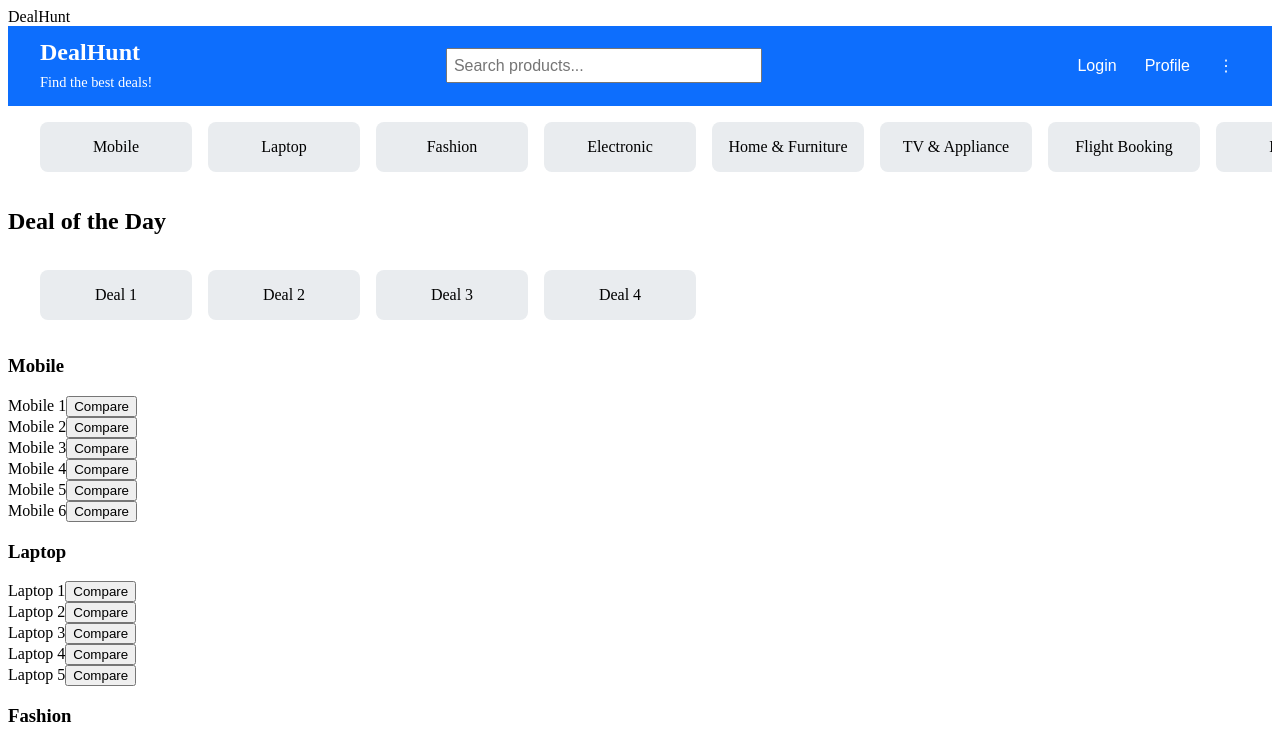
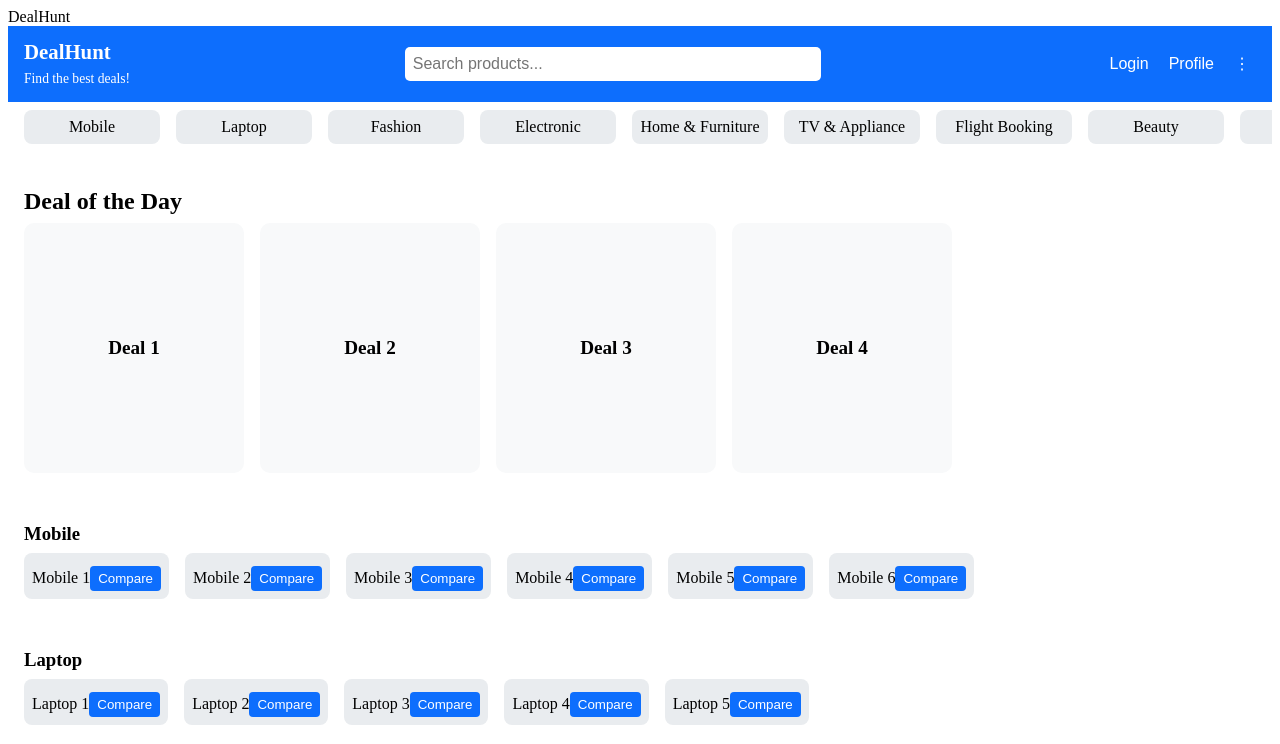
Before and after one commit to dealhunt-24x7/Dealhunt-24x7, a Next.js app: page / in a window 1280 px wide. Shown: the top 744 px of the page. Built offline with nearby package versions, Linux system fonts and the light colour scheme.

Commit message:
Update globals.css

```diff
--- a/styles/globals.css
+++ b/styles/globals.css
@@ -2,29 +2,39 @@
   display: flex;
   justify-content: space-between;
   align-items: center;
-  padding: 0.8rem 2rem;
+  padding: 0.8rem 1rem;
   background-color: #0d6efd;
   color: white;
+  flex-wrap: wrap;
 }
 
 .brand {
-  font-size: 1.5rem;
+  font-size: 1.3rem;
   font-weight: bold;
 }
 
 .tagline {
-  font-size: 0.9rem;
+  font-size: 0.85rem;
   font-weight: normal;
 }
 
+.searchbar {
+  flex: 1;
+  text-align: center;
+  margin: 0.5rem 0;
+}
+
 .searchbar input {
-  width: 300px;
-  padding: 0.4rem;
+  width: 80%;
+  max-width: 400px;
+  padding: 0.5rem;
   font-size: 1rem;
+  border-radius: 5px;
+  border: none;
 }
 
 .top-right button {
-  margin-left: 1rem;
+  margin-left: 0.5rem;
   background: none;
   border: none;
   color: white;
@@ -32,20 +42,84 @@
   cursor: pointer;
 }
 
-/* Horizontal Slider Example */
-.categories-slider, .deal-items, .category-products {
+/* Categories Slider */
+.categories-slider {
   display: flex;
   overflow-x: auto;
-  padding: 1rem 2rem;
+  padding: 0.5rem 1rem;
   gap: 1rem;
 }
 
-.category-item, .deal-item, .product-item {
+.category-item {
   min-width: 120px;
   background-color: #e9ecef;
-  padding: 1rem;
+  padding: 0.5rem;
   border-radius: 8px;
   text-align: center;
+  flex-shrink: 0;
+  cursor: pointer;
+}
+
+/* Deal of the Day Slider */
+.deal-slider {
+  padding: 1rem;
+}
+
+.deal-slider h2 {
+  margin-bottom: 0.5rem;
+}
+
+.deal-items {
+  display: flex;
+  overflow-x: auto;
+  gap: 1rem;
+}
+
+.deal-item {
+  min-width: 220px; /* Bigger placeholder */
+  height: 250px;
+  background-color: #f8f9fa;
+  border-radius: 10px;
+  display: flex;
+  align-items: center;
+  justify-content: center;
+  font-weight: bold;
+  font-size: 1.2rem;
+  flex-shrink: 0;
+}
+
+/* Category-wise Product Collage */
+.category-section {
+  padding: 1rem;
+}
+
+.category-section h3 {
+  margin-bottom: 0.5rem;
+}
+
+.category-products-grid {
+  display: flex;
+  overflow-x: auto;
+  gap: 1rem;
+}
+
+.product-collage-item {
+  min-width: 120px; /* 4-5 products visible on mobile */
+  background-color: #e9ecef;
+  padding: 0.5rem;
+  border-radius: 8px;
+  text-align: center;
+  flex-shrink: 0;
+}
+
+.compare-btn {
+  margin-top: 0.3rem;
+  padding: 0.3rem 0.5rem;
+  background-color: #0d6efd;
+  color: white;
+  border: none;
+  border-radius: 4px;
+  cursor: pointer;
 }
 
 /* Footer */
```
